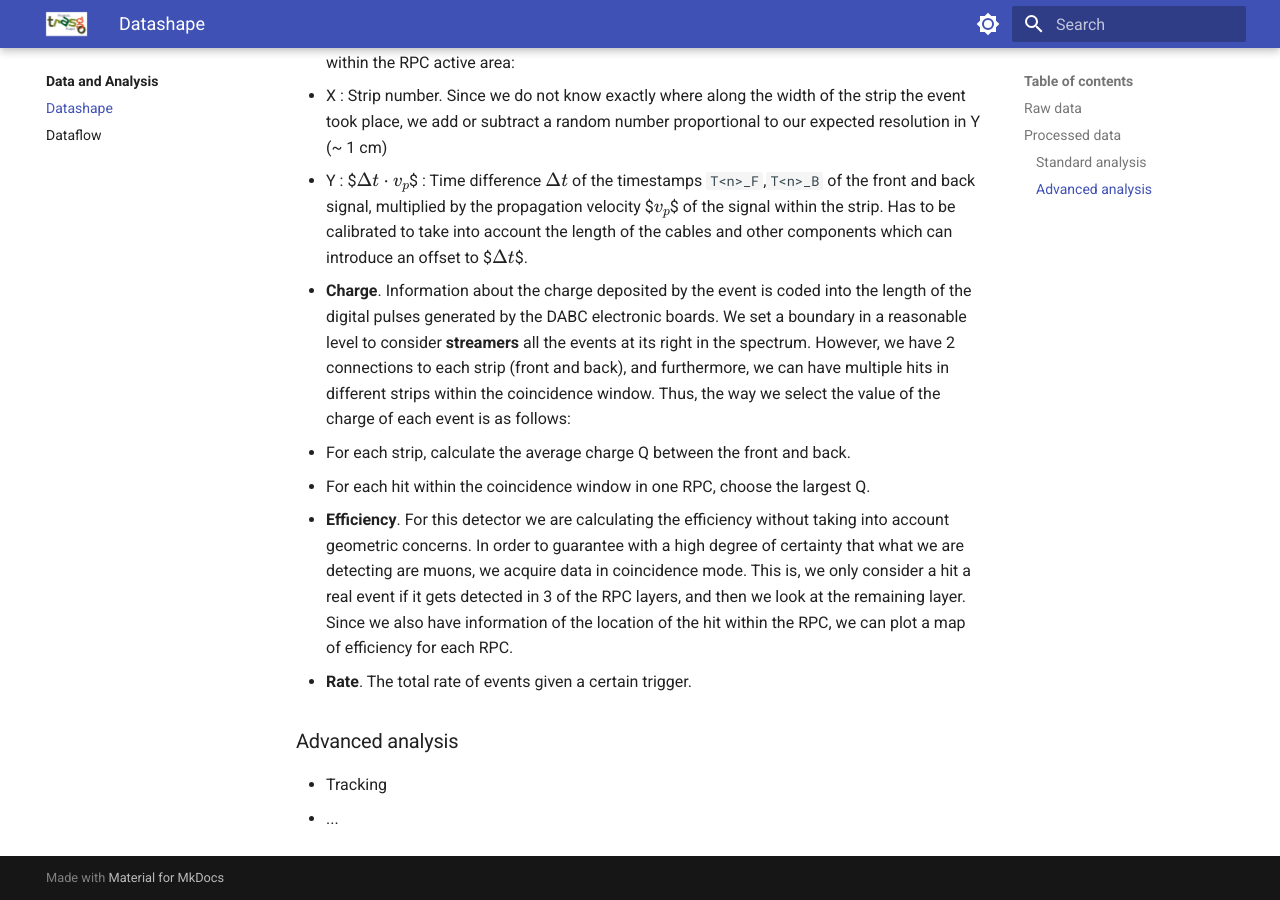
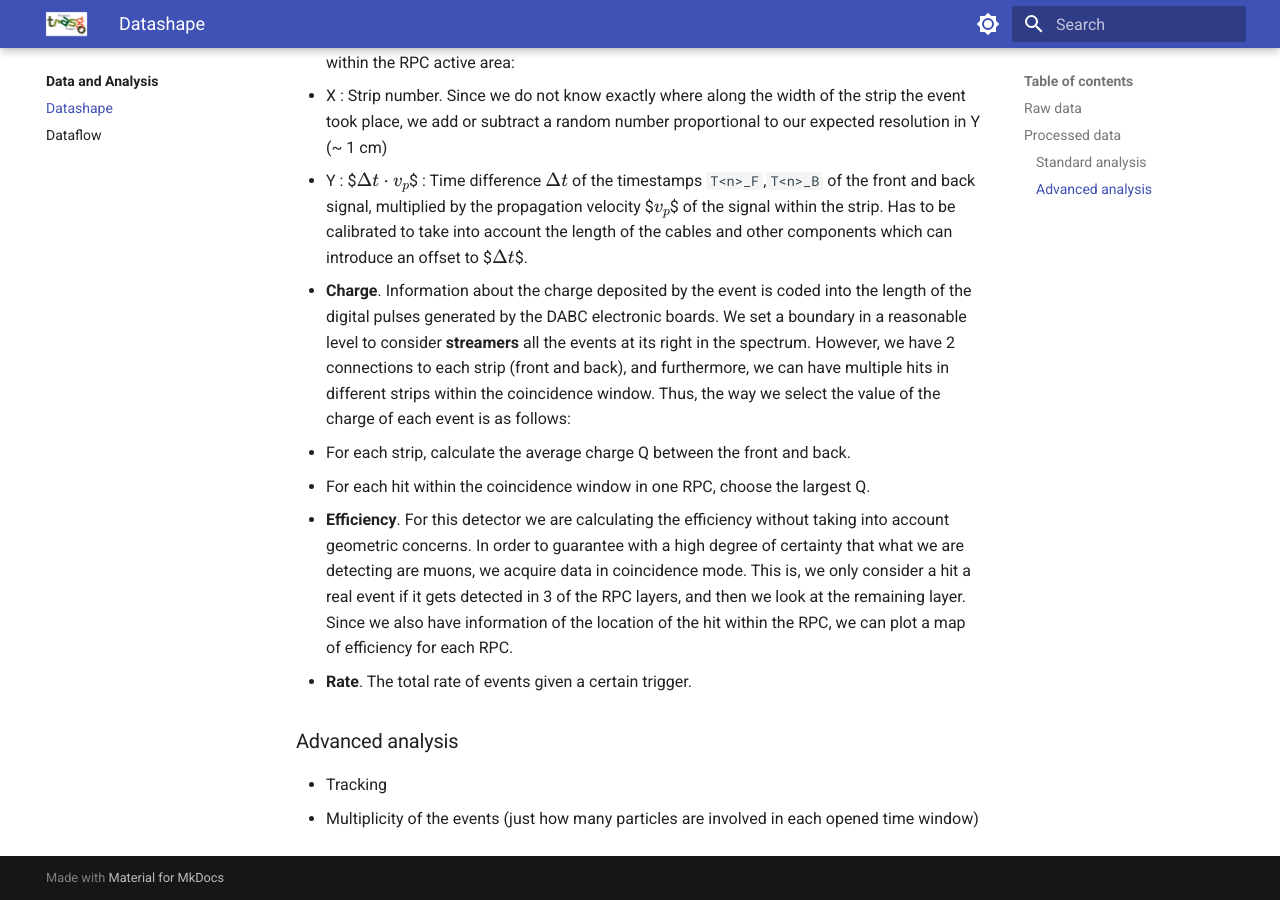
Before and after one commit to cayesoneira/miniTRASGO-documentation, an MkDocs documentation site: the page built from docs/data/shape.md, in a window 1280 px wide and 900 px high, scrolled down 745 px. Built offline with MkDocs 1.6.1 and Material for MkDocs 9.7.7, drawn with Linux system fonts in a browser that asks for light colours; formulas are drawn with MathJax 3.

Commit message:
Update shape.md

```diff
--- a/docs/data/shape.md
+++ b/docs/data/shape.md
@@ -19,4 +19,4 @@
 
 ### Advanced analysis
 - Tracking
-- ...
+- Multiplicity of the events (just how many particles are involved in each opened time window)
```
